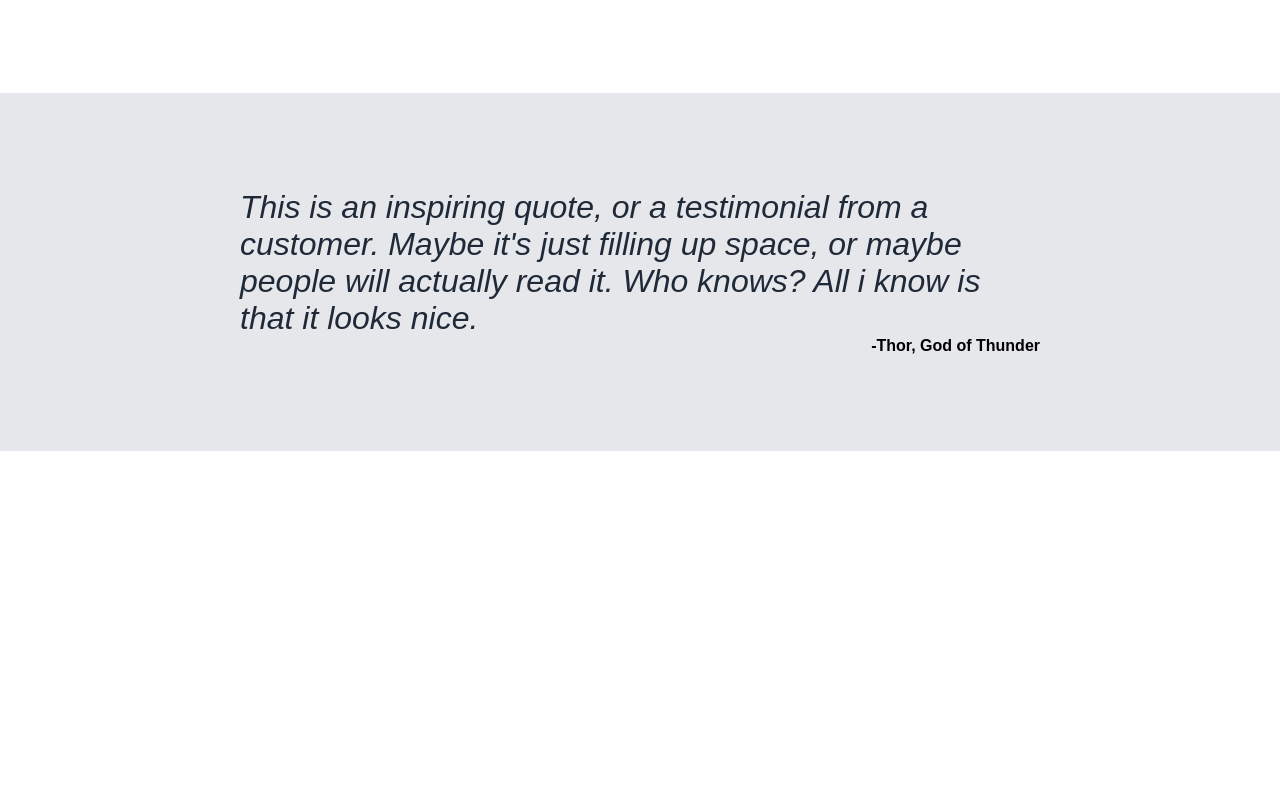
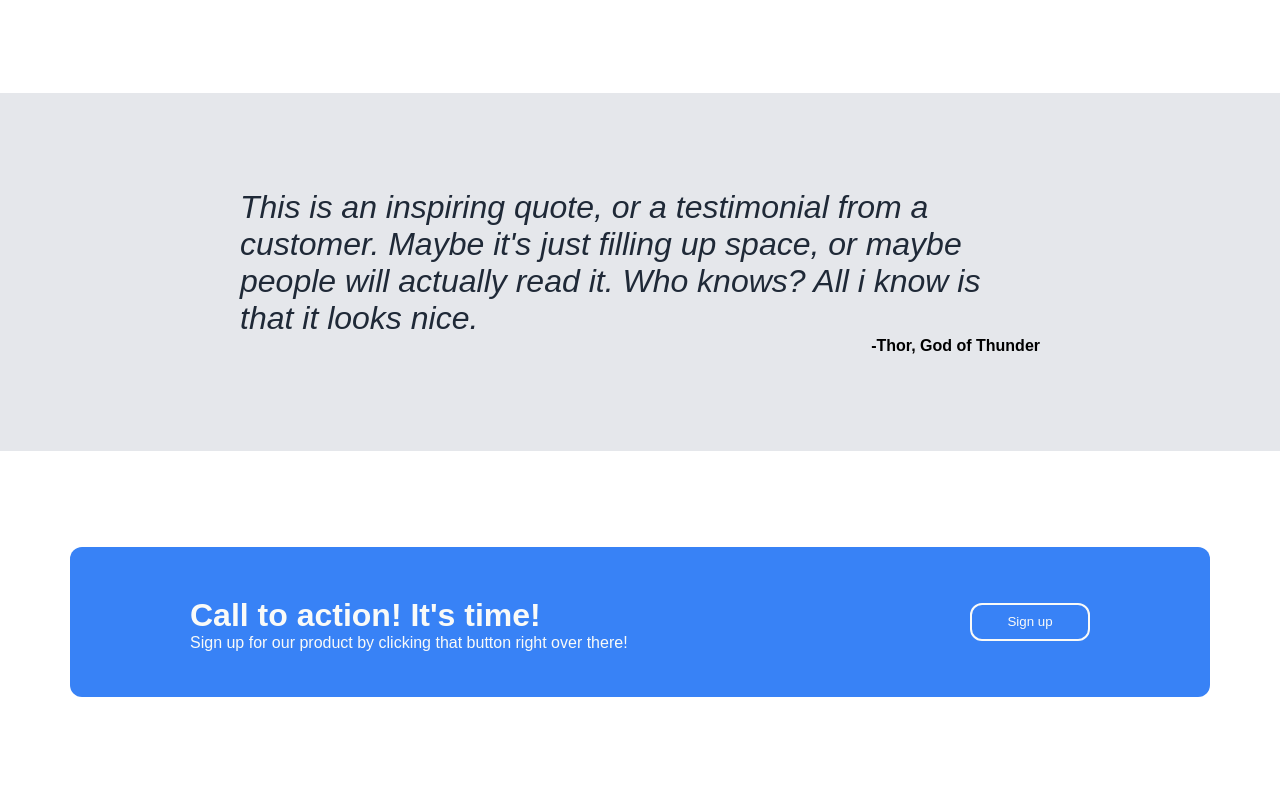
Before and after one commit to codeWFR/Odin-Webpage, a plain HTML site: page index.html in a window 1280 px wide. Shown: the part 887-1680 px from the top of the page. Before the commit the page ends 1338 px from the top, so only its background shows below. Drawn offline with Linux system fonts and the light colour scheme.

Commit message:
Finish main4

```diff
--- a/index.html
+++ b/index.html
@@ -70,5 +70,14 @@
             <div class="thor">-Thor, God of Thunder</div>
         </div>
     </div>
+    <div class="main4">
+        <div class="container">
+            <div class="text">
+                <h1>Call to action! It's time!</h1>
+                <p>Sign up for our product by clicking that button right over there!</p>
+            </div>
+            <button>Sign up</button>
+        </div>
+    </div>
 </body>
 </html>
--- a/style.css
+++ b/style.css
@@ -147,3 +147,40 @@ nav {
 .main3 .container {
     max-width: 800px;
 }
+
+.main4 {
+    display: flex;
+    justify-content: center;
+    align-items: center;
+}
+
+.main4 .container {
+    margin: 96px 0px;
+    padding: 0px 120px;
+    background-color: #3882F6;
+    width: 900px;
+    display: flex;
+    justify-content: space-between;
+    align-items: center;
+    height: 150px;
+    border-radius: 12px;
+}
+
+.main4 .container h1 {
+    margin-bottom: 0;
+    color: #F9FAF8;
+}
+
+.main4 .container p {
+    margin-top: 0;
+    color: #F9FAF8;
+}
+
+.main4 button {
+    background-color: #3882F6;
+    border: 2px solid #F9FAF8;
+    border-radius: 12px;
+    width: 120px;
+    height: 38px;
+    color: #F9FAF8;
+}
```
